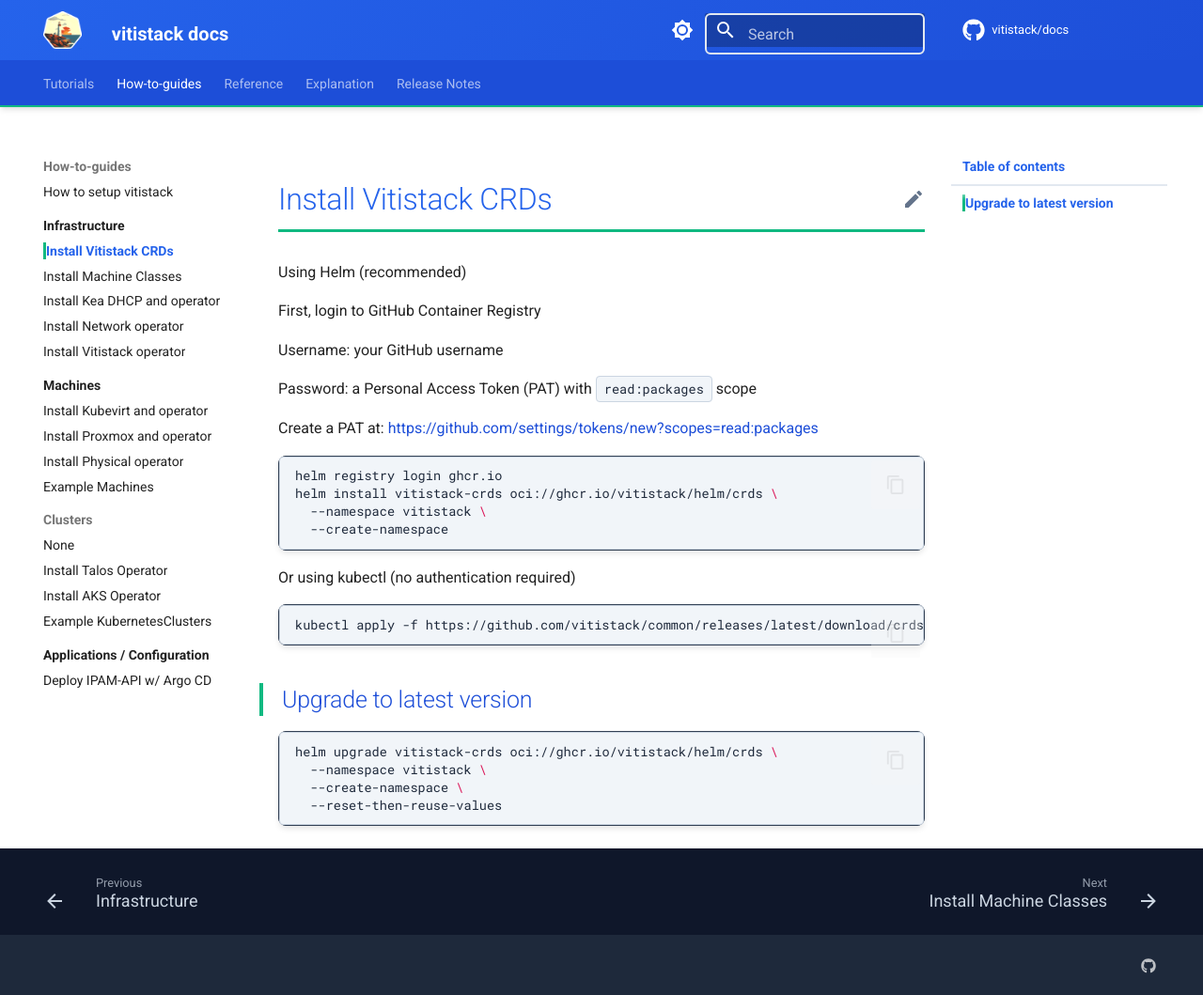
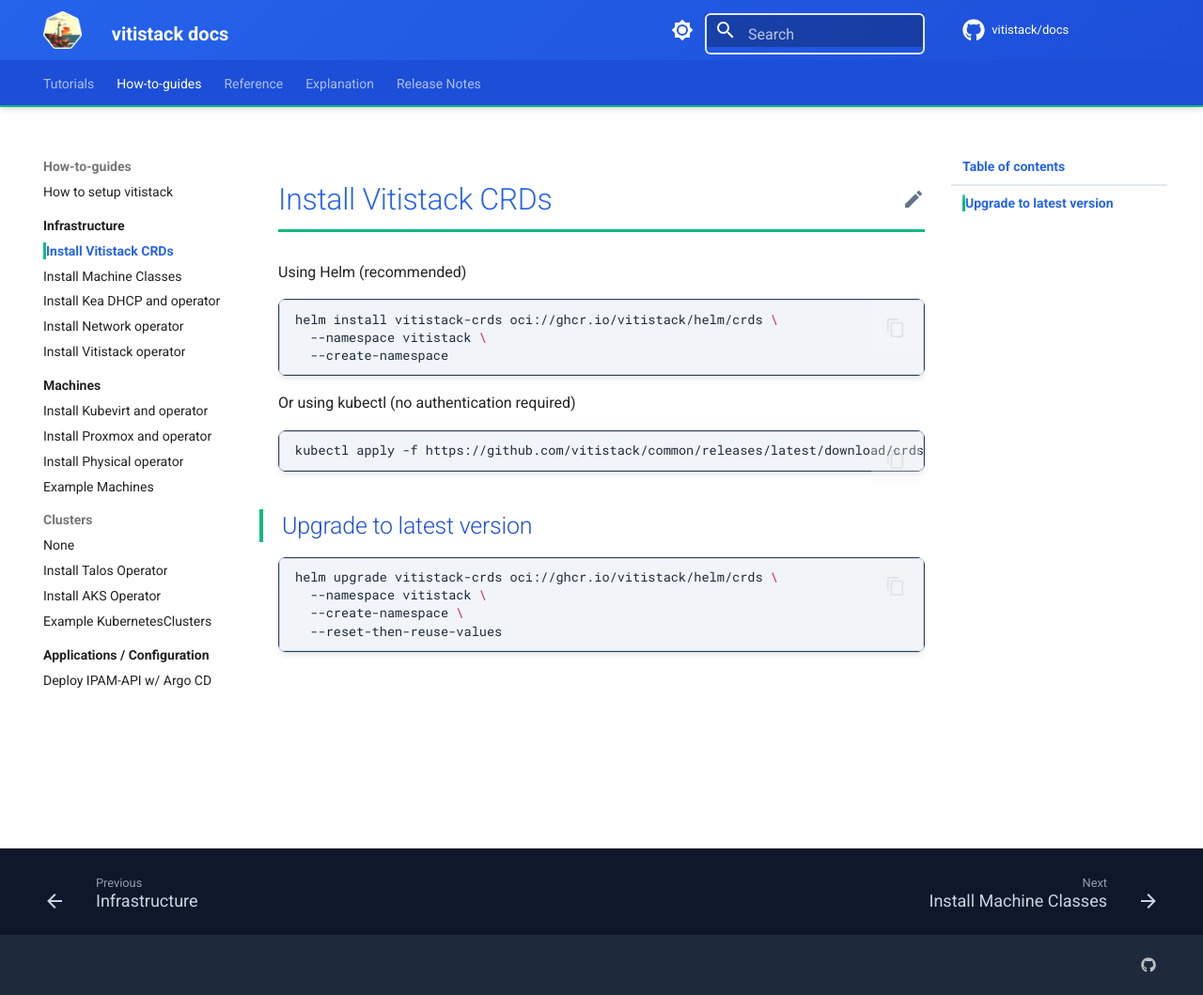
Before and after one commit to vitistack/docs, an MkDocs documentation site: the page built from docs/howtoguide/infrastructure/vitistack-crds.md, in a window 1280 px wide and 1059 px high. Shown: the whole window at 94% size. Built offline with MkDocs 1.6.1 and Material for MkDocs 9.7.7, drawn with Linux system fonts in a browser that asks for light colours; comment, search, counter and statistics services are not loaded.

Commit message:
Update vitistack-crds.md
helmchart is pulic no need to login to ghcr

````diff
--- a/docs/howtoguide/infrastructure/vitistack-crds.md
+++ b/docs/howtoguide/infrastructure/vitistack-crds.md
@@ -2,16 +2,7 @@
 
 Using Helm (recommended)
 
-First, login to GitHub Container Registry
-
-Username: your GitHub username
-
-Password: a Personal Access Token (PAT) with `read:packages` scope
-
-Create a PAT at: https://github.com/settings/tokens/new?scopes=read:packages
-
 ```bash
-helm registry login ghcr.io
 helm install vitistack-crds oci://ghcr.io/vitistack/helm/crds \
   --namespace vitistack \
   --create-namespace
````
